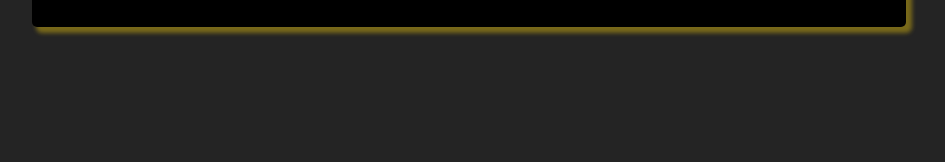
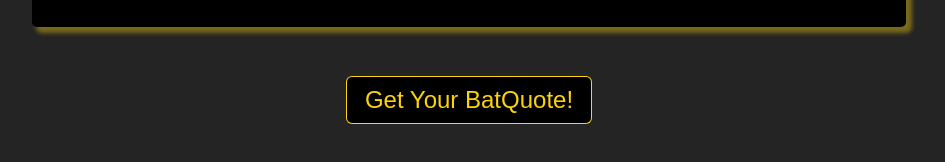
Before and after one commit to praggygruntt/batmanPortfolio, a plain HTML site: page index.html in a window 1280 px wide. Shown: the part 2015-2177 px from the top of the page, without its empty margins (171-1116 px from the left). Before the commit the page ends 2124 px from the top, so only its background shows below. Drawn offline with nearby package versions, Linux system fonts and the light colour scheme.

Commit message:
Add 'Get A Quote' Button

```diff
--- a/flexboxLandingPage.css
+++ b/flexboxLandingPage.css
@@ -110,6 +110,34 @@ img.serviceIcon {
 div.snippetInfo {
     line-height: 1.3;
 }
+div.quoteButtonWrapper {
+    display: flex;
+    justify-content: center;
+    margin-top: 25px;
+    margin-bottom: 25px;
+}
+button.quoteButton {
+    color: #fbd30d;
+    background-color: black;
+    border-radius: 5px;
+    border: none;
+    font-size: 1.5em;
+    padding: 1% 2%;
+    box-shadow: 0px 0px 0px 1px #fbd30d;
+}
+button.quoteButton:hover {
+    color: white;
+    cursor: pointer;
+    background-color: black;
+    font-size: 1.6em;
+    box-shadow: 0px 0px 10px 1px white;
+}
+
+
+
+
+
+
 /*MEDIA QUERIES*/
 @media(max-width: 1000px) {
 
--- a/index.html
+++ b/index.html
@@ -55,7 +55,11 @@
                     <div class="snippetWrapper">
                         <h3 class="snippetHeader">An American Icon</h3>
                         <div class="snippetInfo">An American cultural icon, Batman has garnered enormous popularity and is among the most identifiable fictional characters of all time. Batman has been licensed and featured in various adaptations, from radio to television and film, and appears in merchandise sold around the world, such as apparel, toys, and video games. The character has also intrigued psychiatrists, with many offering interpretations of his psyche.</div>
-                    </div></div>
+                    </div>
+                </div>
+                <div class="quoteButtonWrapper">
+                    <button class="quoteButton">Get Your BatQuote!</button>
+                </div>
             </div>
         </section>
     <script src="https://code.jquery.com/jquery-3.3.1.min.js" integrity="sha256-                FgpCb/KJQlLNfOu91ta32o/NMZxltwRo8QtmkMRdAu8="
```
